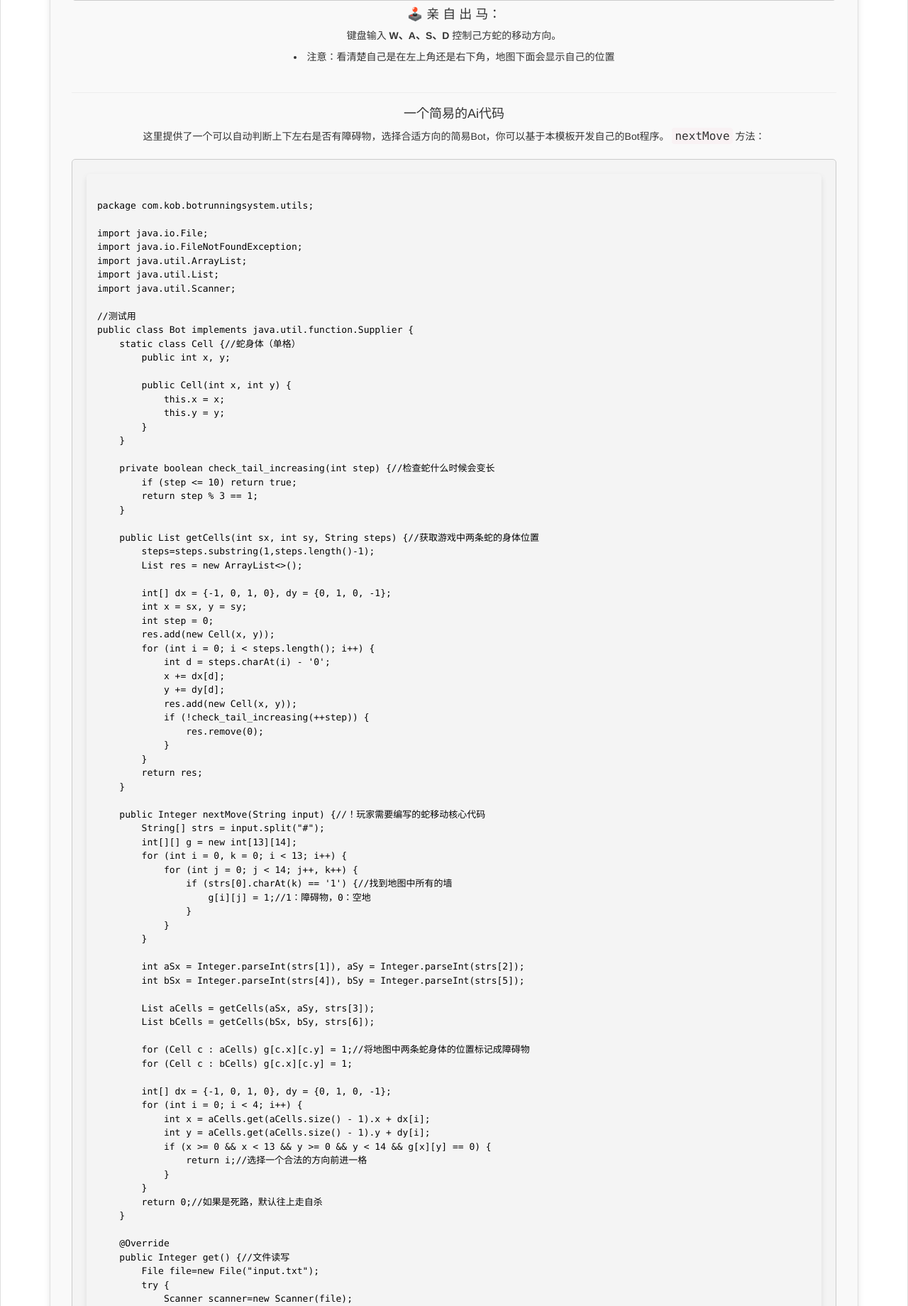
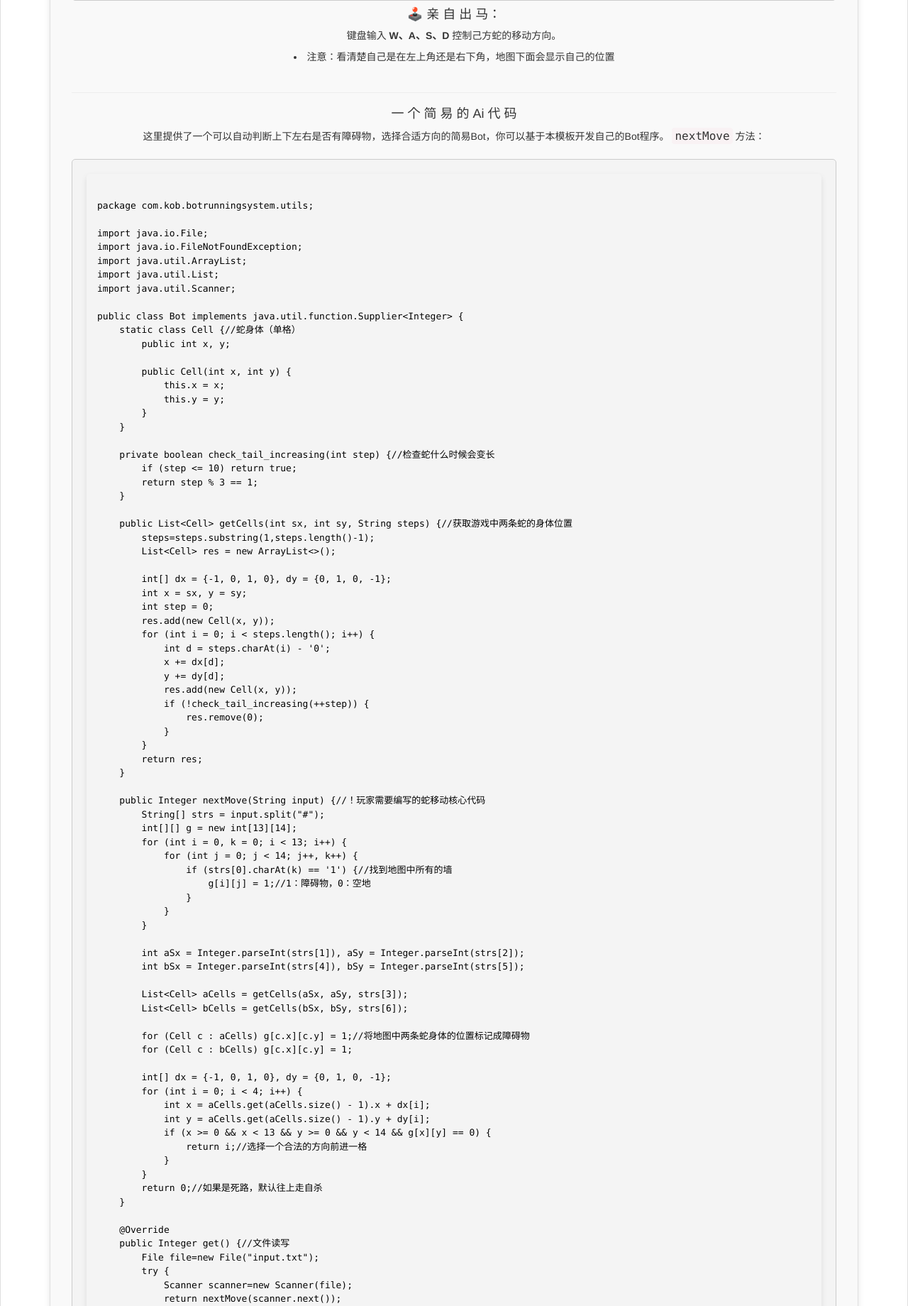
Before and after one commit to ppshuX/acproject, a Django app: page /kob/ in a window 1280 px wide. Shown: the part 1684-3524 px from the top of the page at 71% size. Run offline with Django 5.2, Linux system fonts and the light colour scheme; some libraries are stand-ins or nearby versions.

Commit message:
modify the < and >

```diff
--- a/templates/kobrule.html
+++ b/templates/kobrule.html
@@ -191,12 +191,12 @@
                     <hr>
 
                     <div class="border-start ps-3 mb-4">
-                        <h4 class="fw-bold text-dark mb-2">一个简易的Ai代码</h4>
+                        <h4 class="fw-bold text-dark mb-2">一 个 简 易 的 Ai 代 码 </h4>
                         <p class="fs-5 text-secondary">
                             这里提供了一个可以自动判断上下左右是否有障碍物，选择合适方向的简易Bot，你可以基于本模板开发自己的Bot程序。
                             <code>nextMove</code> 方法：
                         </p>
-                        <pre><code class="language-java">
+                        <pre><code class="language-c">
 package com.kob.botrunningsystem.utils;
 
 import java.io.File;
@@ -205,8 +205,7 @@ import java.util.ArrayList;
 import java.util.List;
 import java.util.Scanner;
 
-//测试用
-public class Bot implements java.util.function.Supplier<Integer> {
+public class Bot implements java.util.function.Supplier&lt;Integer&gt; {
     static class Cell {//蛇身体（单格）
         public int x, y;
 
@@ -221,9 +220,9 @@ public class Bot implements java.util.function.Supplier<Integer> {
         return step % 3 == 1;
     }
 
-    public List<Cell> getCells(int sx, int sy, String steps) {//获取游戏中两条蛇的身体位置
+    public List&lt;Cell&gt; getCells(int sx, int sy, String steps) {//获取游戏中两条蛇的身体位置
         steps=steps.substring(1,steps.length()-1);
-        List<Cell> res = new ArrayList<>();
+        List&lt;Cell&gt; res = new ArrayList<>();
 
         int[] dx = {-1, 0, 1, 0}, dy = {0, 1, 0, -1};
         int x = sx, y = sy;
@@ -255,8 +254,8 @@ public class Bot implements java.util.function.Supplier<Integer> {
         int aSx = Integer.parseInt(strs[1]), aSy = Integer.parseInt(strs[2]);
         int bSx = Integer.parseInt(strs[4]), bSy = Integer.parseInt(strs[5]);
 
-        List<Cell> aCells = getCells(aSx, aSy, strs[3]);
-        List<Cell> bCells = getCells(bSx, bSy, strs[6]);
+        List&lt;Cell&gt; aCells = getCells(aSx, aSy, strs[3]);
+        List&lt;Cell&gt; bCells = getCells(bSx, bSy, strs[6]);
 
         for (Cell c : aCells) g[c.x][c.y] = 1;//将地图中两条蛇身体的位置标记成障碍物
         for (Cell c : bCells) g[c.x][c.y] = 1;
```
